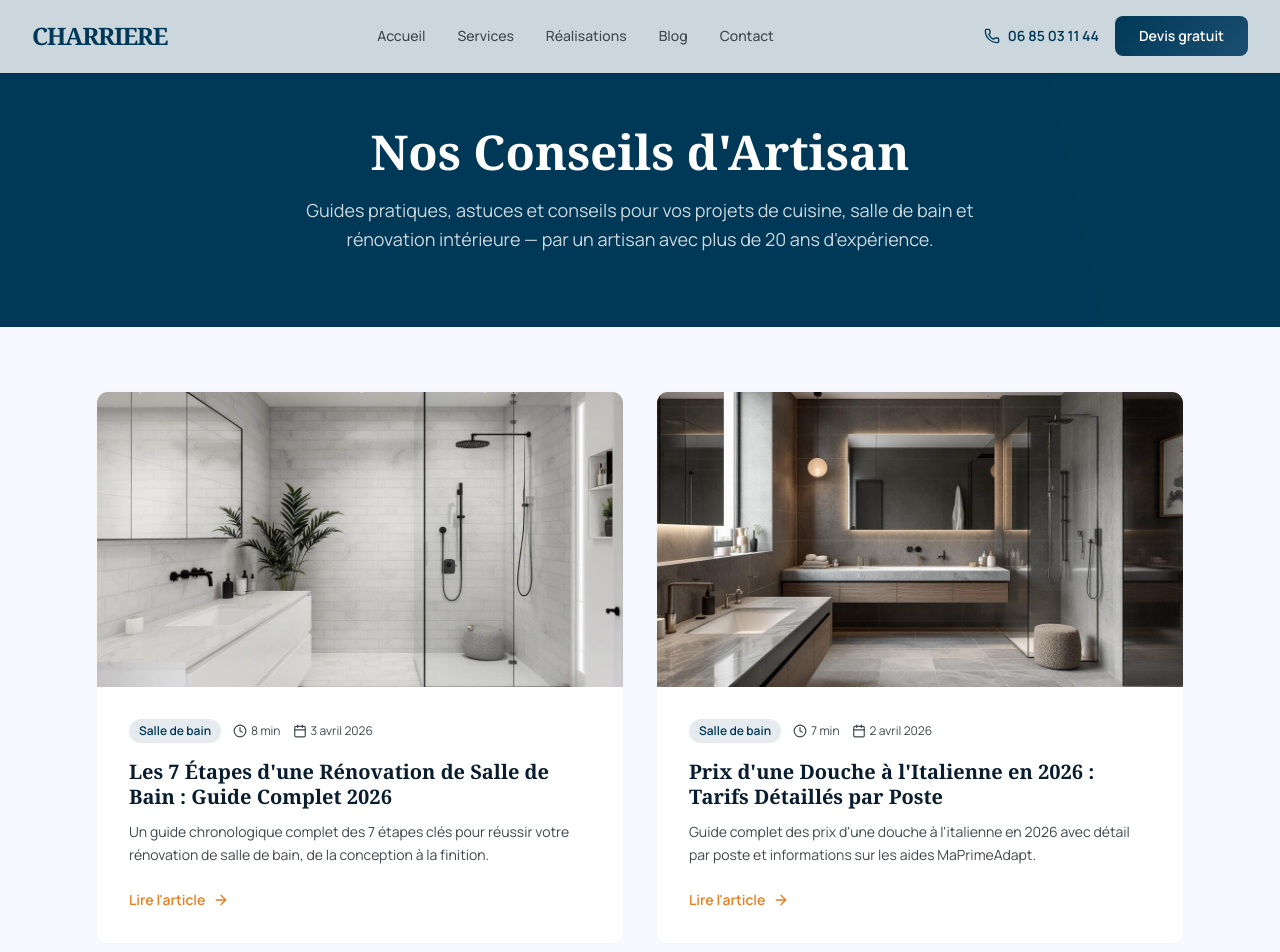
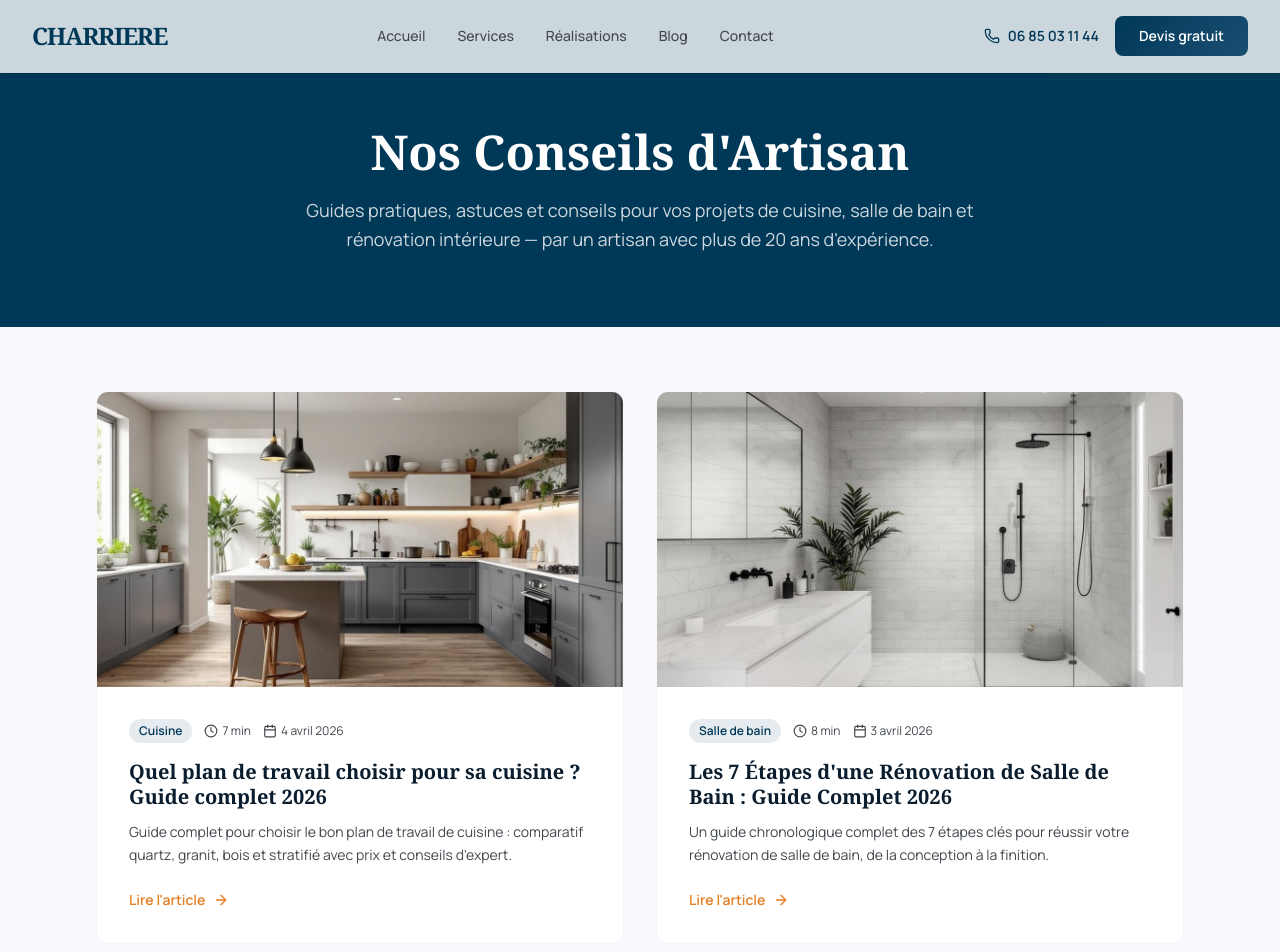
Before and after one commit to Thelastpirate1/charriere-site, a Next.js app: page /blog in a window 1280 px wide. Shown: the top 952 px of the page. Built offline with nearby package versions, Linux system fonts and the light colour scheme.

Commit message:
blog: ajout article - quel-plan-de-travail-choisir-cuisine-quartz-granit-bois-stratifie

```diff
--- a/src/data/articles.ts
+++ b/src/data/articles.ts
@@ -15,6 +15,84 @@ export interface Article {
 
 export const articles: Article[] = [
   {
+    slug: "quel-plan-de-travail-choisir-cuisine-quartz-granit-bois-stratifie",
+    title: "Quel plan de travail choisir pour sa cuisine ? Guide complet 2026",
+    metaTitle: "Plan de travail cuisine : quartz, granit, bois, stratifié | CHARRIERE SARL",
+    metaDescription:
+      "Découvrez quel plan de travail choisir pour votre cuisine : quartz, granit, bois, stratifié. Prix, durabilité, conseils d'expert en rénovation Yvelines.",
+    keywords: ["plan de travail cuisine","quartz cuisine","granit plan de travail","renovation cuisine yvelines"],
+    excerpt:
+      "Guide complet pour choisir le bon plan de travail de cuisine : comparatif quartz, granit, bois et stratifié avec prix et conseils d'expert.",
+    publishedAt: "2026-04-04",
+    readTime: "7 min",
+    category: "Cuisine",
+    image: "/images/blog/quel-plan-de-travail-choisir-cuisine-quartz-granit-bois-stratifie.webp",
+    imageAlt: "Quel plan de travail choisir pour sa cuisine ? Guide complet 2026",
+    content: `Le plan de travail constitue l'élément central de votre cuisine. Il détermine non seulement l'esthétique de votre espace, mais aussi sa fonctionnalité au quotidien. Que vous habitiez à Saint-Germain-en-Laye, Gargenville ou ailleurs dans les Yvelines, le choix du bon matériau pour votre plan de travail représente un investissement important qui doit être mûrement réfléchi.
+
+En tant qu'artisan spécialisé en rénovation de cuisine, CHARRIERE SARL accompagne régulièrement les propriétaires des Yvelines dans ce choix crucial. Chaque matériau présente des avantages et des inconvénients qu'il convient d'analyser selon votre budget, votre style de vie et vos préférences esthétiques.
+
+## Le quartz : l'alliance de la beauté et de la résistance
+
+Le quartz engineered s'impose aujourd'hui comme la solution haut de gamme par excellence. Composé à 90% de quartz naturel et 10% de résines, ce matériau offre une résistance exceptionnelle aux rayures, aux taches et à la chaleur.
+
+Ses principaux avantages incluent une surface non poreuse qui ne nécessite aucun traitement d'entretien particulier. Contrairement aux pierres naturelles, le quartz ne craint ni les acides ni les produits ménagers courants. Sa palette de couleurs et de finitions permet de s'adapter à tous les styles de cuisine, du plus contemporain au plus classique.
+
+Côté prix, comptez entre 200 et 400 euros par mètre carré pose comprise dans la région parisienne. Cette fourchette varie selon l'épaisseur choisie, la complexité des découpes et la finition souhaitée. Pour une cuisine standard de 6 mètres linéaires, l'investissement se situe généralement entre 1800 et 3000 euros.
+
+La durée de vie du quartz dépasse facilement les 20 ans avec un entretien minimal. Il suffit d'un nettoyage quotidien avec un produit neutre pour conserver son aspect d'origine.
+
+## Le granit : la noblesse de la pierre naturelle
+
+Le granit reste un choix prisé des propriétaires recherchant l'authenticité de la pierre naturelle. Chaque dalle présente des veines uniques qui apportent du caractère à votre cuisine. Ce matériau millénaire offre une résistance remarquable aux chocs et à la chaleur.
+
+Ses qualités esthétiques indéniables s'accompagnent néanmoins de quelques contraintes. Le granit nécessite un traitement hydrofuge annuel pour préserver sa résistance aux taches. Certains acides peuvent également altérer sa surface polie, imposant quelques précautions d'usage.
+
+Le coût du granit varie considérablement selon l'origine et la rareté de la pierre. Les granits courants se négocient entre 120 et 250 euros par mètre carré, tandis que les variétés exotiques peuvent atteindre 400 euros. La pose représente un surcoût de 80 à 120 euros par mètre carré selon la complexité du chantier.
+
+Dans les Yvelines, de nombreuses cuisines de Saint-Germain-en-Laye ou de Conflans-Sainte-Honorine ont opté pour le granit, appréciant son aspect intemporel qui traverse les modes sans prendre une ride.
+
+## Le stratifié : l'option économique et polyvalente
+
+Le stratifié moderne n'a plus rien à voir avec les versions d'antan. Les fabricants proposent aujourd'hui des décors ultra-réalistes imitant parfaitement le bois, la pierre ou même le métal. Cette démocratisation du design permet d'obtenir un rendu esthétique satisfaisant pour un budget maîtrisé.
+
+Les stratifiés HPL offrent une résistance correcte aux rayures et à la chaleur modérée. Leur surface lisse facilite l'entretien quotidien et résiste bien aux produits ménagers usuels. L'installation s'avère également plus simple et plus rapide que les matériaux massifs.
+
+Le principal atout du stratifié reste son prix attractif : entre 30 et 80 euros par mètre carré selon la qualité et l'épaisseur choisies. La pose par un professionnel ajoute 40 à 60 euros par mètre carré. Pour une cuisine complète, le budget total oscille entre 500 et 1200 euros.
+
+Cependant, sa durée de vie plus limitée impose un remplacement après 10 à 15 ans d'utilisation intensive. Les chocs violents peuvent provoquer des éclats difficiles à réparer, et la chaleur excessive peut décoller les bordures.
+
+## Le bois : chaleur et authenticité naturelle
+
+Le bois massif apporte une chaleur incomparable à votre cuisine. Hêtre, chêne, bambou ou bois exotiques offrent chacun leurs nuances et leur grain particulier. Ce matériau vivant évolue avec le temps, développant une patine qui renforce son caractère authentique.
+
+L'entretien du bois demande une attention particulière. Un huilage régulier préserve sa protection contre l'humidité et les taches. Il convient d'éviter le contact direct avec les plats chauds et de nettoyer immédiatement les éclaboussures acides.
+
+Les essences courantes comme le hêtre ou le frêne coûtent entre 80 et 150 euros par mètre carré. Les bois nobles comme le chêne ou les essences exotiques peuvent atteindre 250 euros. La pose représente 60 à 100 euros supplémentaires selon l'essence et les finitions.
+
+Dans les cuisines traditionnelles de Mantes-la-Jolie ou des Mureaux, le bois massif s'intègre parfaitement dans l'architecture locale, créant une harmonie entre intérieur et extérieur.
+
+### Conseils pour faire le bon choix
+
+Votre mode de vie constitue le premier critère de sélection. Une famille avec de jeunes enfants privilégiera la résistance du quartz ou du granit. Les cuisiniers passionnés apprécieront la praticité du quartz pour sa facilité d'entretien. Les budgets serrés s'orienteront vers un stratifié de qualité.
+
+L'esthétique de votre cuisine guide également ce choix. Une cuisine contemporaine s'accommodera parfaitement du quartz uni, tandis qu'un style rustique appellera plutôt le bois ou la pierre naturelle.
+
+N'oubliez pas de considérer l'éclairage de votre cuisine. Les matériaux sombres absorbent la lumière, tandis que les teintes claires reflètent et amplifient la luminosité naturelle.
+
+### L'importance d'une pose professionnelle
+
+Quel que soit le matériau choisi, la qualité de la pose détermine largement la durée de vie de votre plan de travail. Les mesures doivent être parfaitement relevées, les découpes précises et les joints étanches.
+
+Un professionnel expérimenté saura vous conseiller sur les spécificités de chaque matériau et adapter la pose aux contraintes de votre cuisine. Il pourra également vous proposer des solutions techniques pour optimiser la fonctionnalité de votre espace.
+
+## Conclusion : un investissement sur mesure
+
+Le choix de votre plan de travail ne se résume pas à une question de prix. Il s'agit d'un investissement à long terme qui doit correspondre à vos besoins, votre budget et vos goûts esthétiques. Que vous optiez pour la sophistication du quartz, la noblesse du granit, la praticité du stratifié ou la chaleur du bois, l'essentiel réside dans la qualité de la pose et l'adéquation avec votre projet global.
+
+Vous envisagez de rénover votre cuisine à Gargenville, Poissy, Sartrouville ou ailleurs dans les Yvelines ? CHARRIERE SARL vous accompagne dans votre projet avec plus de 15 ans d'expérience en rénovation intérieure. Contactez-nous pour un devis gratuit et personnalisé, nous vous conseillerons sur le plan de travail le mieux adapté à vos besoins et votre budget.`,
+  },
+  {
     slug: "etapes-renovation-salle-bain-guide-complet",
     title: "Les 7 Étapes d'une Rénovation de Salle de Bain : Guide Complet 2026",
     metaTitle: "Étapes Rénovation Salle de Bain — Guide Complet Yvelines | CHARRIERE SARL",
```
